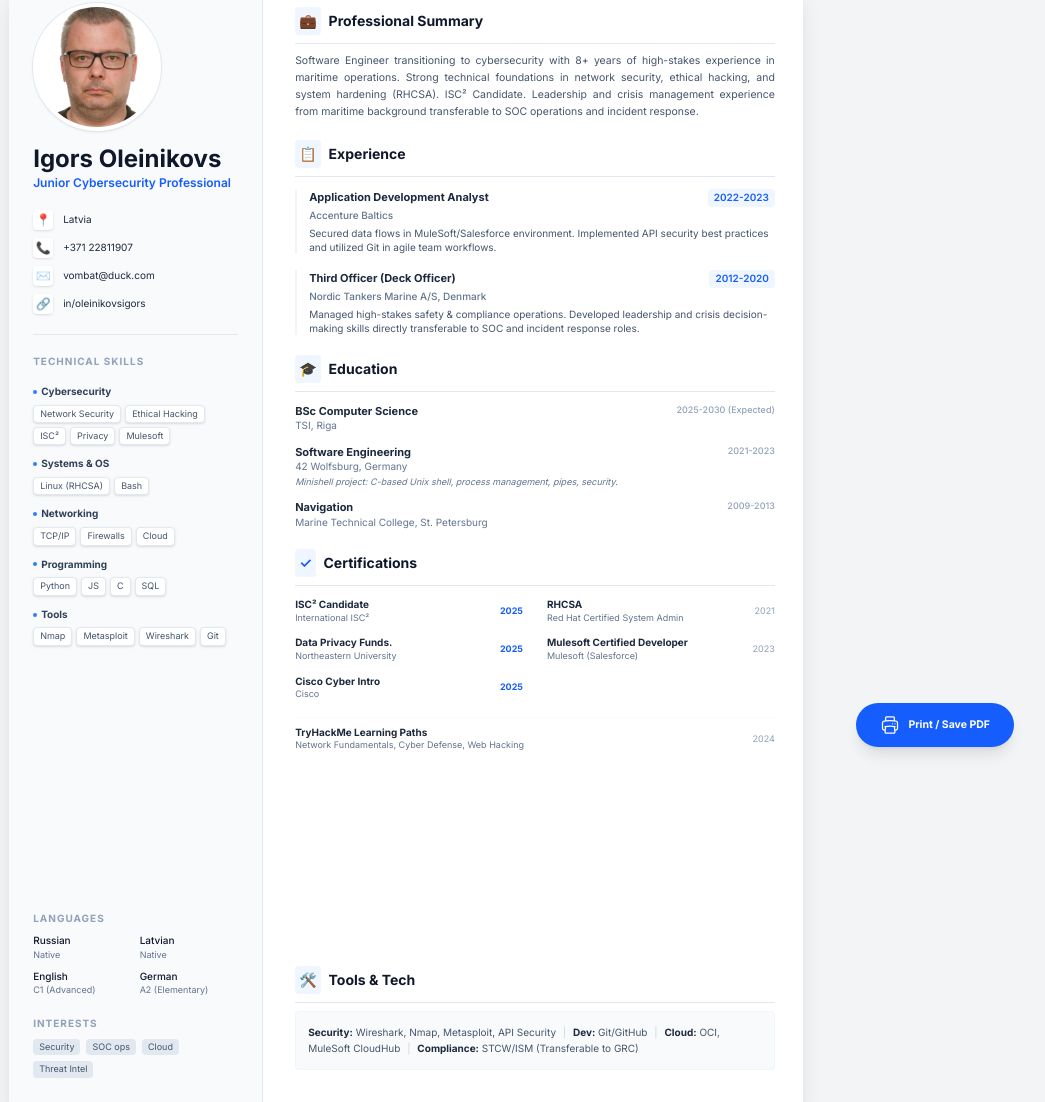
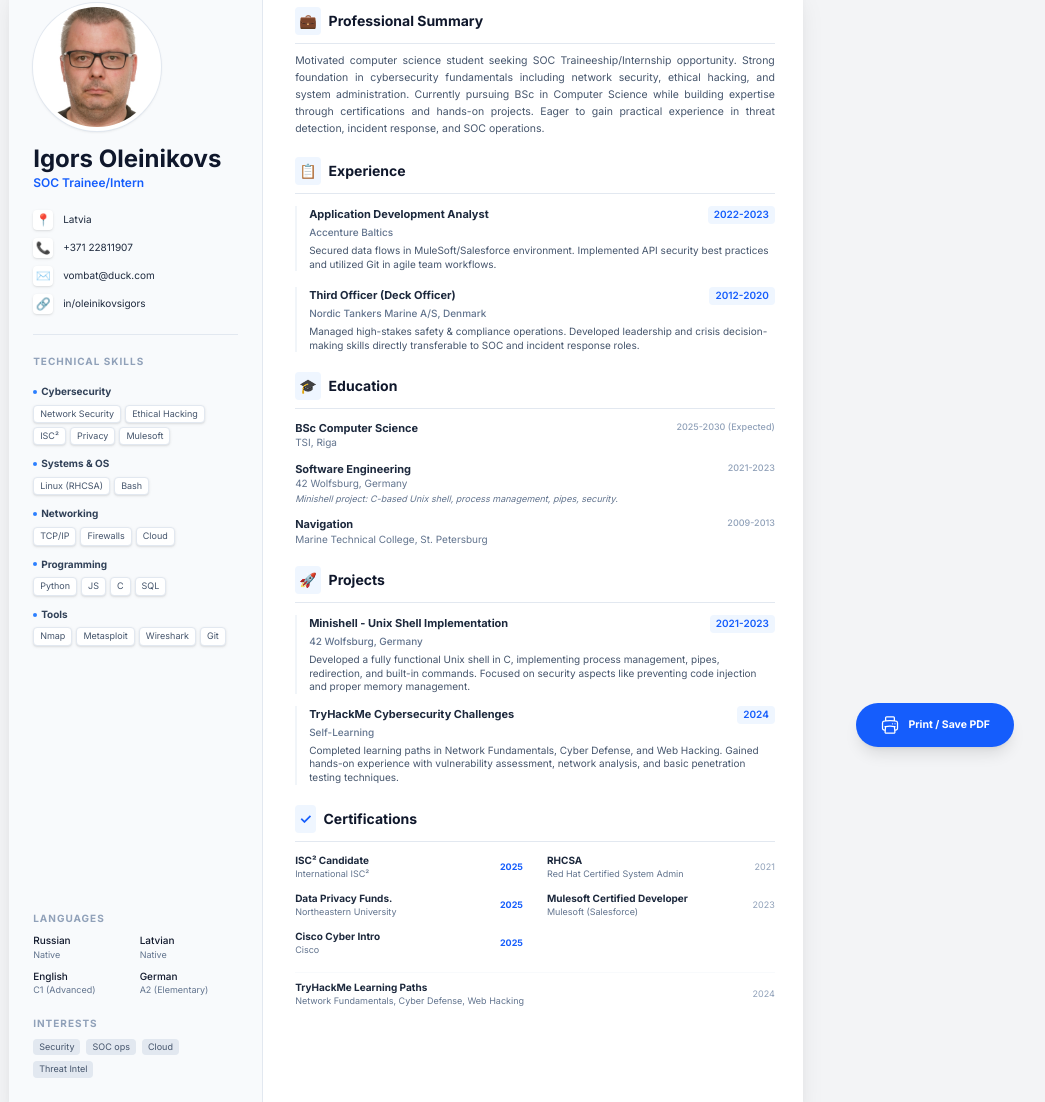
Before and after one commit to st93642/Portfolio, a website: page cv.html in a window 1280 px wide. Shown: the part 21-1123 px from the top of the page, without its empty margins (234-1279 px from the left). Drawn offline with nearby package versions, Linux system fonts and the light colour scheme.

Commit message:
Minor fixes

```diff
--- a/cv.html
+++ b/cv.html
@@ -3,8 +3,8 @@
 <head>
     <meta charset="UTF-8">
     <meta name="viewport" content="width=device-width, initial-scale=1.0">
-    <title>Igors | CV - Compact</title>
-    <meta name="description" content="Professional CV of Igors - Junior Cybersecurity Professional">
+    <title>Igors | CV - SOC Trainee</title>
+    <meta name="description" content="CV of Igors - SOC Trainee/Intern">
     <script src="https://cdn.jsdelivr.net/npm/@tailwindcss/browser@4"></script>
     <style>
         @import url('https://fonts.googleapis.com/css2?family=Inter:wght@300;400;500;600;700&display=swap');
@@ -62,7 +62,7 @@
                     <img src="i_oleinikovs_foto.jpg" alt="Igors Oleinikovs" class="w-full h-full object-cover">
                 </div>
                 <h1 class="text-2xl font-bold text-slate-900 leading-none mb-1">Igors Oleinikovs</h1>
-                <p class="text-blue-600 font-semibold text-xs leading-tight">Junior Cybersecurity Professional</p>
+                <p class="text-blue-600 font-semibold text-xs leading-tight">SOC Trainee/Intern</p>
             </div>
 
             <!-- Contact Info -->
@@ -196,7 +196,7 @@
                     <span class="text-blue-600 bg-blue-50 p-1 rounded">💼</span> Professional Summary
                 </h2>
                 <p class="text-slate-600 text-justify leading-relaxed">
-                    Software Engineer transitioning to cybersecurity with 8+ years of high-stakes experience in maritime operations. Strong technical foundations in network security, ethical hacking, and system hardening (RHCSA). ISC² Candidate. Leadership and crisis management experience from maritime background transferable to SOC operations and incident response.
+                    Motivated computer science student seeking SOC Traineeship/Internship opportunity. Strong foundation in cybersecurity fundamentals including network security, ethical hacking, and system administration. Currently pursuing BSc in Computer Science while building expertise through certifications and hands-on projects. Eager to gain practical experience in threat detection, incident response, and SOC operations.
                 </p>
             </section>
 
@@ -261,6 +261,33 @@
                 </div>
             </section>
 
+            <!-- Projects -->
+            <section>
+                <h2 class="flex items-center gap-2 text-sm font-bold text-slate-900 border-b border-slate-200 pb-2 mb-3">
+                    <span class="text-blue-600 bg-blue-50 p-1 rounded">🚀</span> Projects
+                </h2>
+
+                <div class="flex flex-col gap-3">
+                    <div class="relative pl-3 border-l-2 border-slate-100">
+                        <div class="flex justify-between items-baseline mb-0.5">
+                            <h3 class="font-bold text-slate-800 text-[11px]">Minishell - Unix Shell Implementation</h3>
+                            <span class="text-blue-600 font-semibold text-[10px] bg-blue-50 px-1.5 py-0.5 rounded">2021-2023</span>
+                        </div>
+                        <div class="text-slate-500 font-medium text-[10px] mb-1">42 Wolfsburg, Germany</div>
+                        <p class="text-slate-600 text-[10px]">Developed a fully functional Unix shell in C, implementing process management, pipes, redirection, and built-in commands. Focused on security aspects like preventing code injection and proper memory management.</p>
+                    </div>
+
+                    <div class="relative pl-3 border-l-2 border-slate-100">
+                        <div class="flex justify-between items-baseline mb-0.5">
+                            <h3 class="font-bold text-slate-800 text-[11px]">TryHackMe Cybersecurity Challenges</h3>
+                            <span class="text-blue-600 font-semibold text-[10px] bg-blue-50 px-1.5 py-0.5 rounded">2024</span>
+                        </div>
+                        <div class="text-slate-500 font-medium text-[10px] mb-1">Self-Learning</div>
+                        <p class="text-slate-600 text-[10px]">Completed learning paths in Network Fundamentals, Cyber Defense, and Web Hacking. Gained hands-on experience with vulnerability assessment, network analysis, and basic penetration testing techniques.</p>
+                    </div>
+                </div>
+            </section>
+
              <!-- Certifications -->
              <section>
                 <h2 class="flex items-center gap-2 text-sm font-bold text-slate-900 border-b border-slate-200 pb-2 mb-3">
@@ -320,19 +347,6 @@
                 </div>
             </section>
 
-            <!-- Tools & Methodologies -->
-            <section class="mt-auto">
-                <h2 class="flex items-center gap-2 text-sm font-bold text-slate-900 border-b border-slate-200 pb-2 mb-2">
-                    <span class="text-blue-600 bg-blue-50 p-1 rounded">🛠️</span> Tools & Tech
-                </h2>
-                <div class="text-[10px] leading-relaxed text-slate-600 bg-slate-50 p-3 rounded border border-slate-100">
-                    <span class="font-bold text-slate-800">Security:</span> Wireshark, Nmap, Metasploit, API Security <span class="text-slate-300 mx-1">|</span>
-                    <span class="font-bold text-slate-800">Dev:</span> Git/GitHub <span class="text-slate-300 mx-1">|</span>
-                    <span class="font-bold text-slate-800">Cloud:</span> OCI, MuleSoft CloudHub <span class="text-slate-300 mx-1">|</span>
-                    <span class="font-bold text-slate-800">Compliance:</span> STCW/ISM (Transferable to GRC)
-                </div>
-            </section>
-
         </main>
     </div>
 </body>
```
